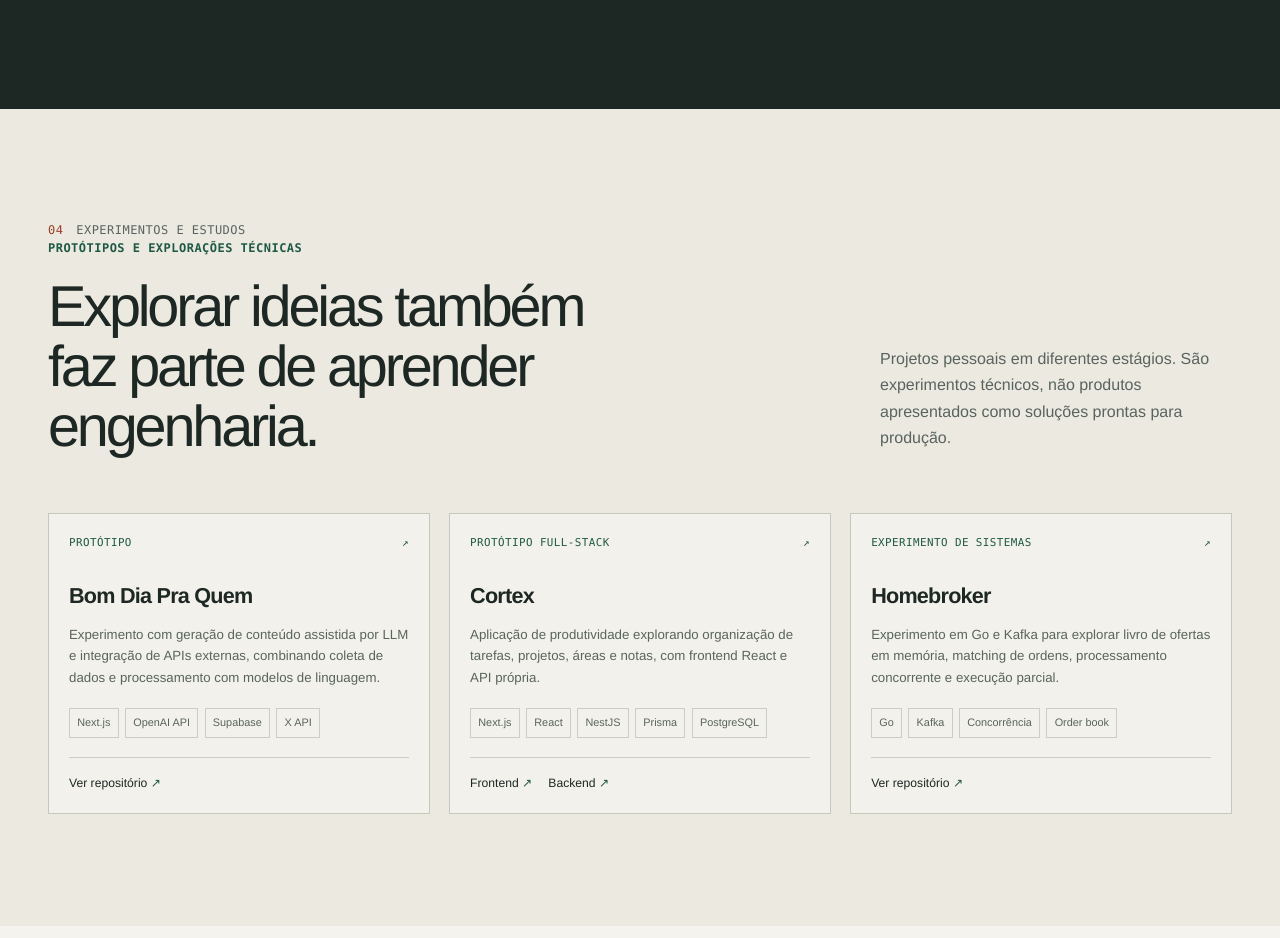
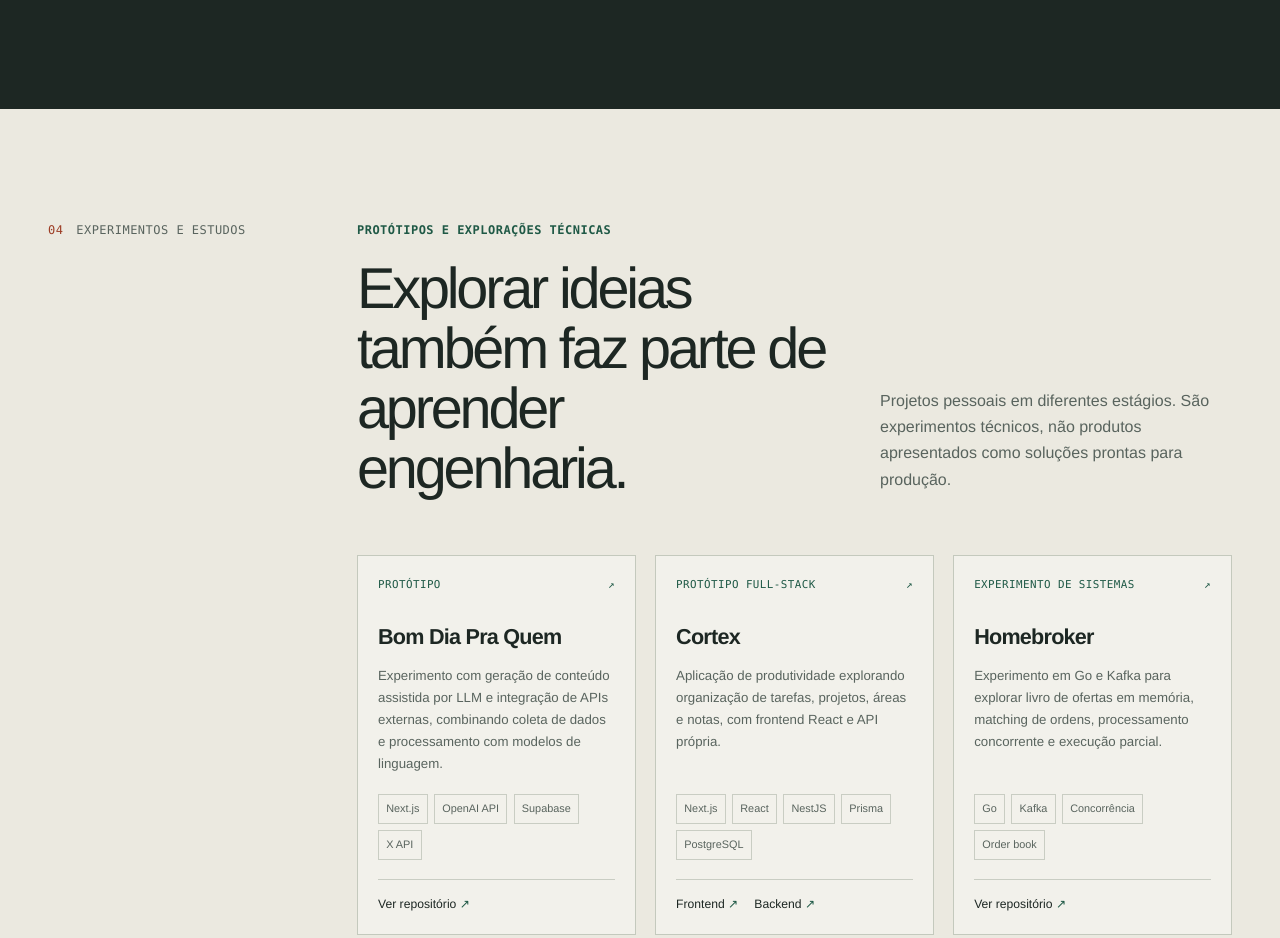
Before and after one commit to hernanijr/hernani-portfolio, an Astro site: page / in a window 1280 px wide. Shown: the part 3840-4778 px from the top of the page. Built offline with nearby package versions, Linux system fonts and the light colour scheme; Astro itself is replaced by a stand-in of ours.

Commit message:
Align experiments section with desktop page grid

```diff
--- a/src/styles/global.css
+++ b/src/styles/global.css
@@ -444,6 +444,7 @@ h2 em {
 .intro,
 .expertise,
 .projects-section,
+.experiments,
 .technology,
 .process,
 .contact {
```
